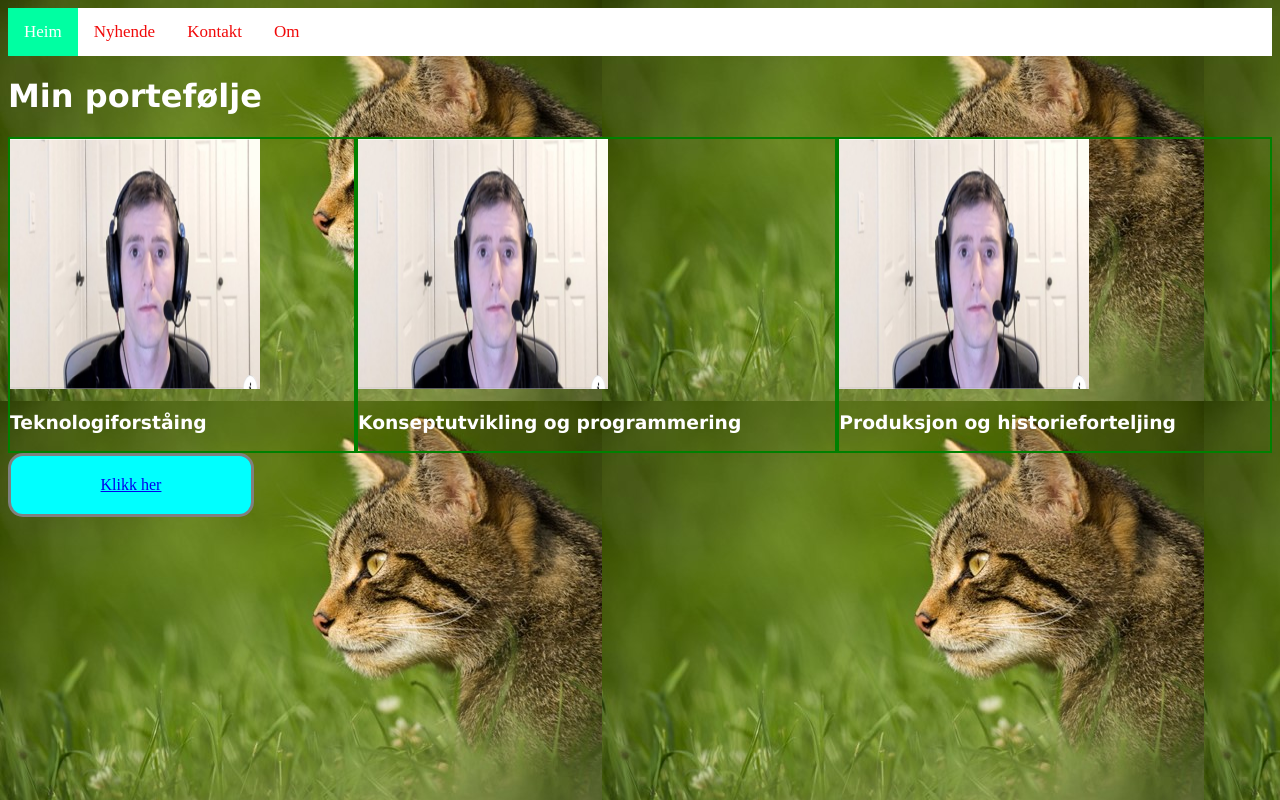
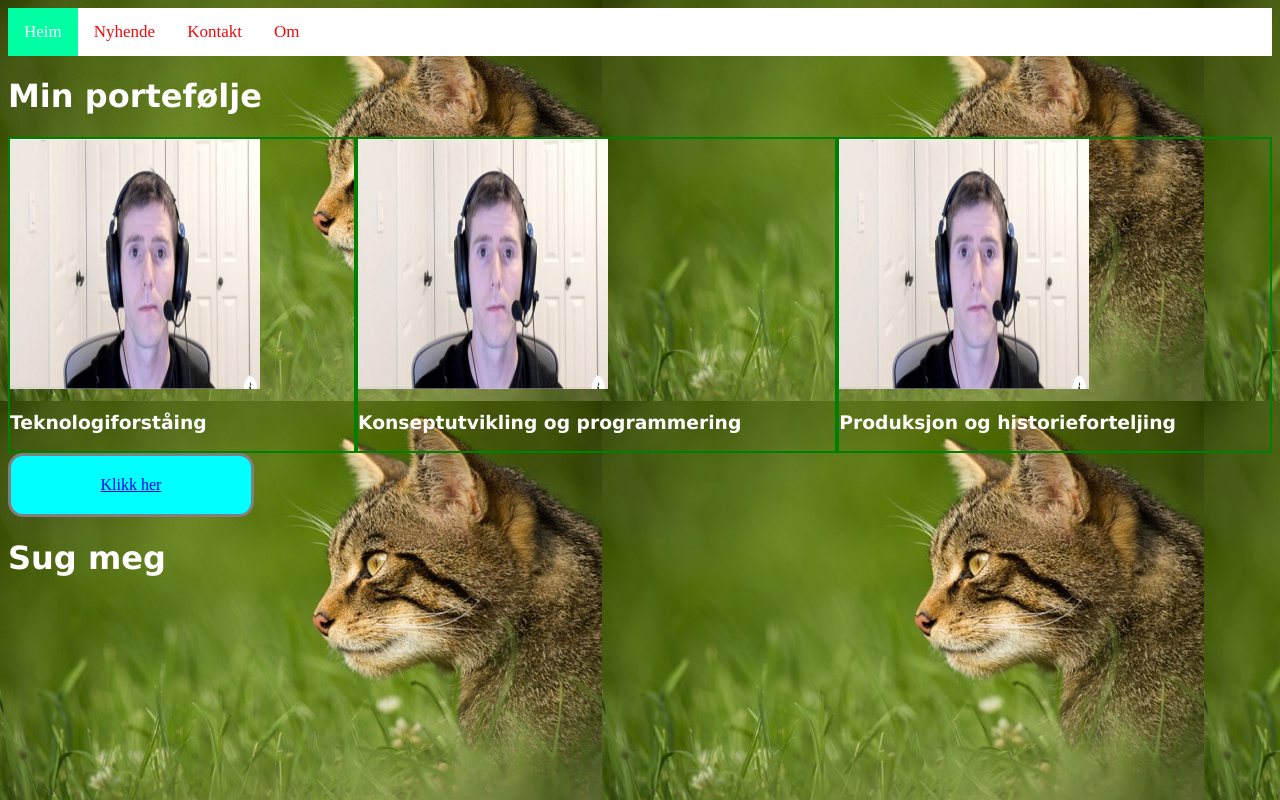
Before and after one commit to catus20/minportofolje, a plain HTML site: page index.html in a window 1280 px wide. Drawn offline with Linux system fonts and the light colour scheme.

Commit message:
added h1

```diff
--- a/index.html
+++ b/index.html
@@ -45,6 +45,7 @@
          Klikk her
         </a>
     </div>
+    <h1> Sug meg</h1>
 
 
 </body>
```
